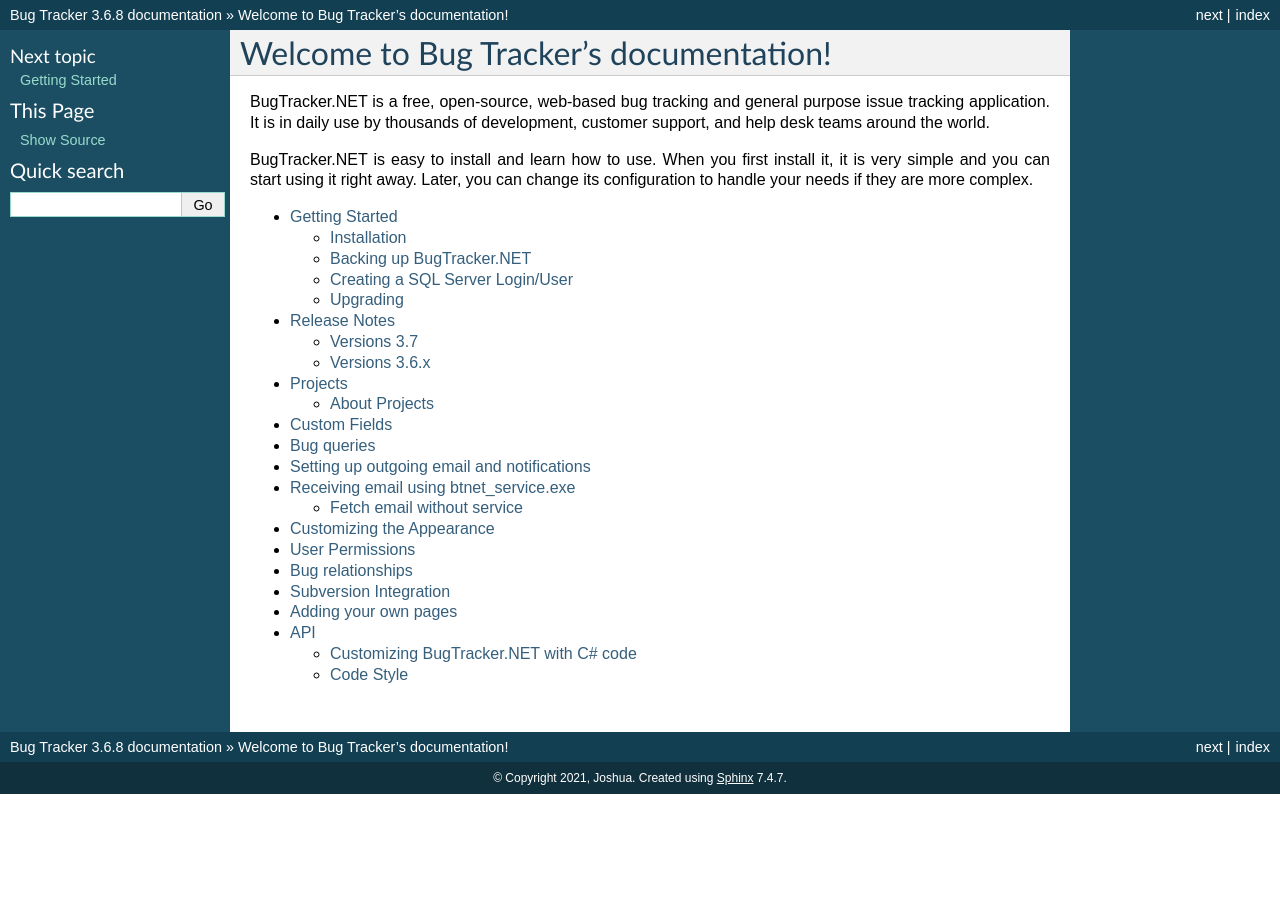
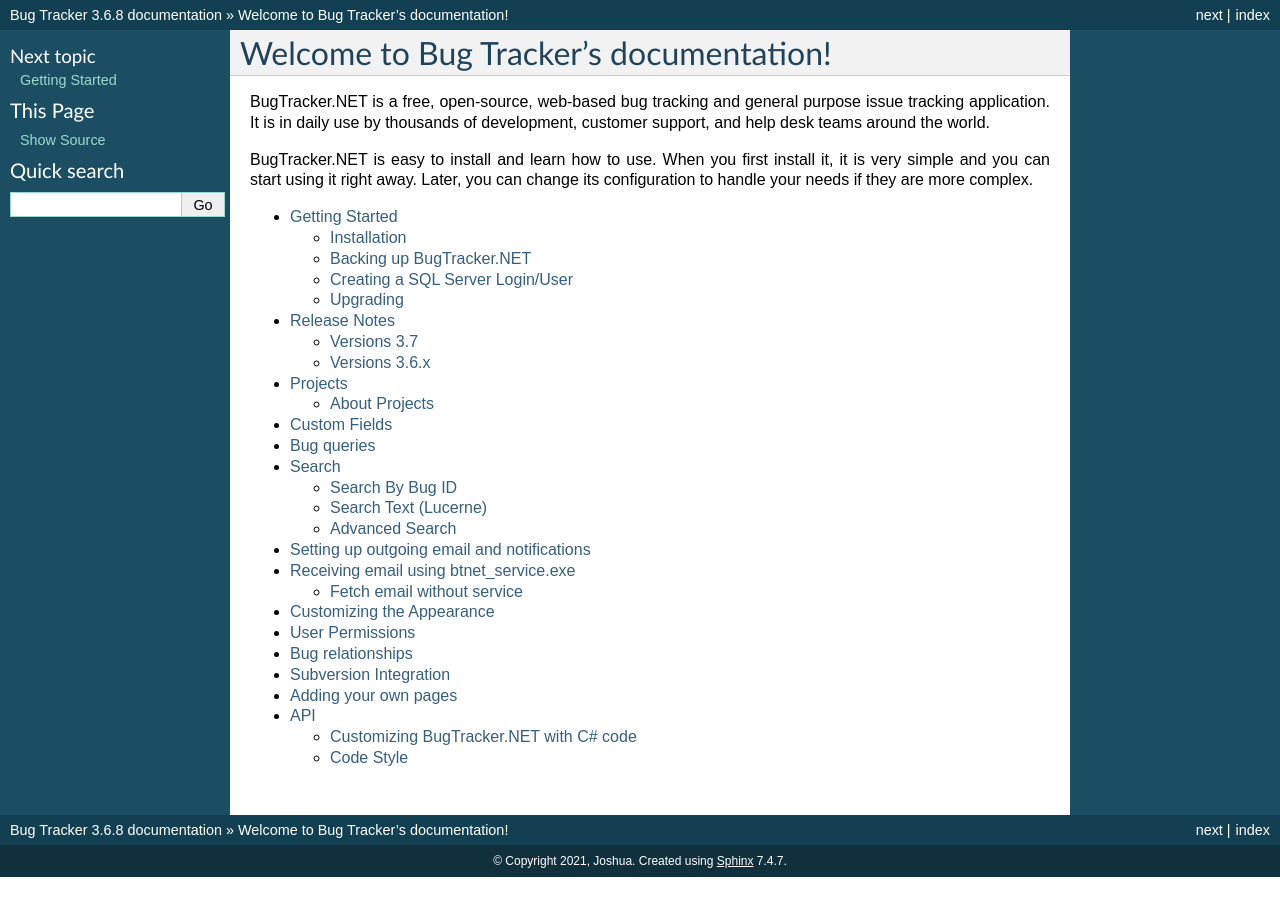
Before and after one commit to Displace99/Bug-Tracker, a Sphinx documentation site: the page built from docs/source/index.rst, in a window 1280 px wide. Built offline with Sphinx 7.4.7, drawn with Linux system fonts in a browser that asks for light colours.

Commit message:
Adds search to toc in index

```diff
--- a/docs/source/index.rst
+++ b/docs/source/index.rst
@@ -15,6 +15,7 @@ BugTracker.NET is easy to install and learn how to use. When you first install i
    projects/index.rst
    custom-fields
    bug-queries
+   search/index.rst
    out-going-email
    receiving-bugs-by-email
    customizing-the-appearance
```
